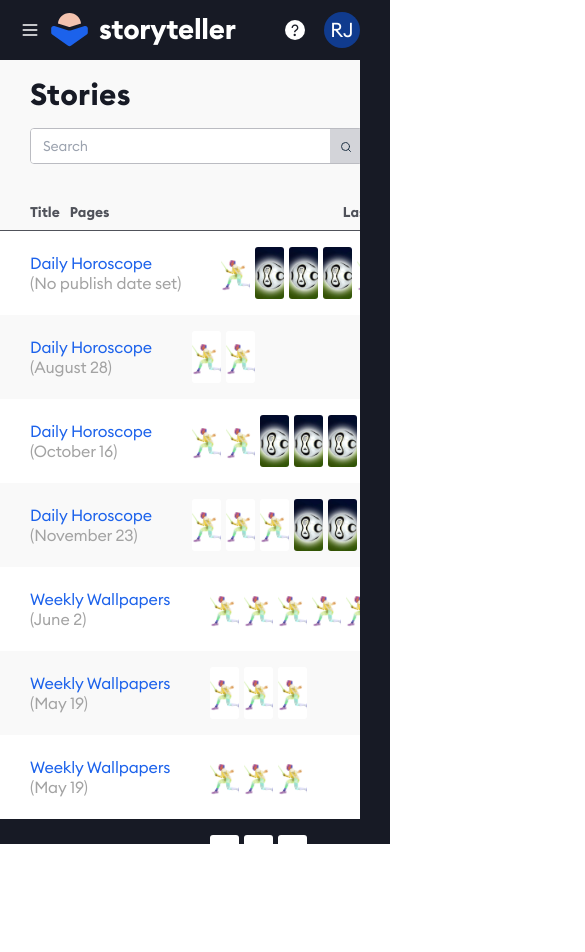
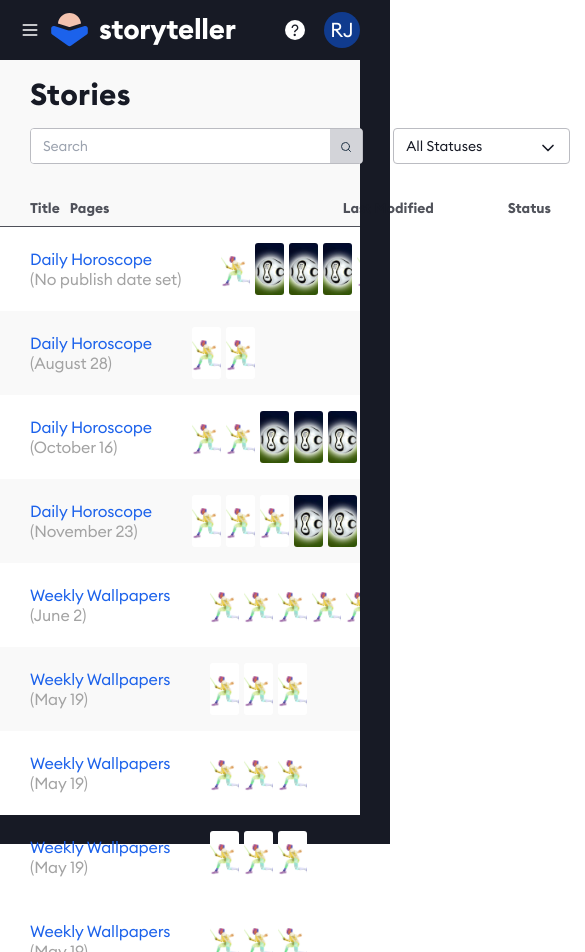
Before and after one commit to leventehegedus/storyteller-task, a React (Vite) app: page / in a window 390 px wide. Shown: the top 952 px of the page, 585 px wide, since content can reach past the window. Before the commit the page ends 844 px from the top, so only its background shows below. Built offline with nearby package versions, Linux system fonts and the light colour scheme.

Commit message:
scrolling fix

```diff
--- a/src/App.tsx
+++ b/src/App.tsx
@@ -25,7 +25,7 @@ const App = () => {
         >
           <Navbar />
         </div>
-        <div className="w-full lg:w-[calc(100%-228px)] h-[calc(100vh-60px)] overflow-auto pb-[30px]">
+        <div className="w-full lg:w-[calc(100%-228px)] h-[calc(100vh-60px)] pb-[30px]">
           <StoryList />
         </div>
         {isMenuOpen && (
--- a/src/components/StoryList/StoryList.tsx
+++ b/src/components/StoryList/StoryList.tsx
@@ -66,8 +66,8 @@ const StoryList: React.FC = () => {
   };
 
   return (
-    <div className="bg-off-white rounded-b-lg w-full h-full">
-      <header className="flex justify-between items-center flex-wrap py-4 px-[30px] gap-4 mb-5">
+    <div className="bg-off-white rounded-b-lg w-full h-full flex flex-col gap-5">
+      <header className="flex justify-between items-center flex-wrap py-4 px-[30px] gap-4 h-[120px]">
         <h1 className="text-3xl font-semibold w-full tracking-[.01em] text-dark-primary">
           Stories
         </h1>
@@ -119,7 +119,7 @@ const StoryList: React.FC = () => {
           />
         </div>
       </header>
-      <div className="w-full -mt-0.5 max-w-full overflow-auto">
+      <div className="w-full -mt-0.5 max-w-full flex flex-col h-full h-[calc(100%-156px)]">
         <div className="border-b flex text-dark-primary flex items-center justify-between font-semibold text-dark-primary opacity-75 text-sm leading-5 pb-2">
           <div className="pl-[30px]" onClick={() => requestSort("title")}>
             Title
@@ -153,13 +153,11 @@ const StoryList: React.FC = () => {
             <div className="pl-[10px] w-[157px]"></div>
           </div>
         </div>
-        <div>
+        <div className="flex flex-col overflow-auto">
           {sortedStories.map((story) => (
             <StoryRow key={story.id} story={story} />
           ))}
-        </div>
-      </div>
-      <footer className="flex justify-between items-center mt-6">
+          <footer className="flex justify-between items-center h-9">
             <div className="flex items-center gap-4">
               <span>Page 1 of 1</span>
               <select className="border rounded-md px-2 py-1">
@@ -184,6 +182,8 @@ const StoryList: React.FC = () => {
             </div>
           </footer>
         </div>
+      </div>
+    </div>
   );
 };
 
```
Lines whose indentation alone changed are shown as unchanged.
